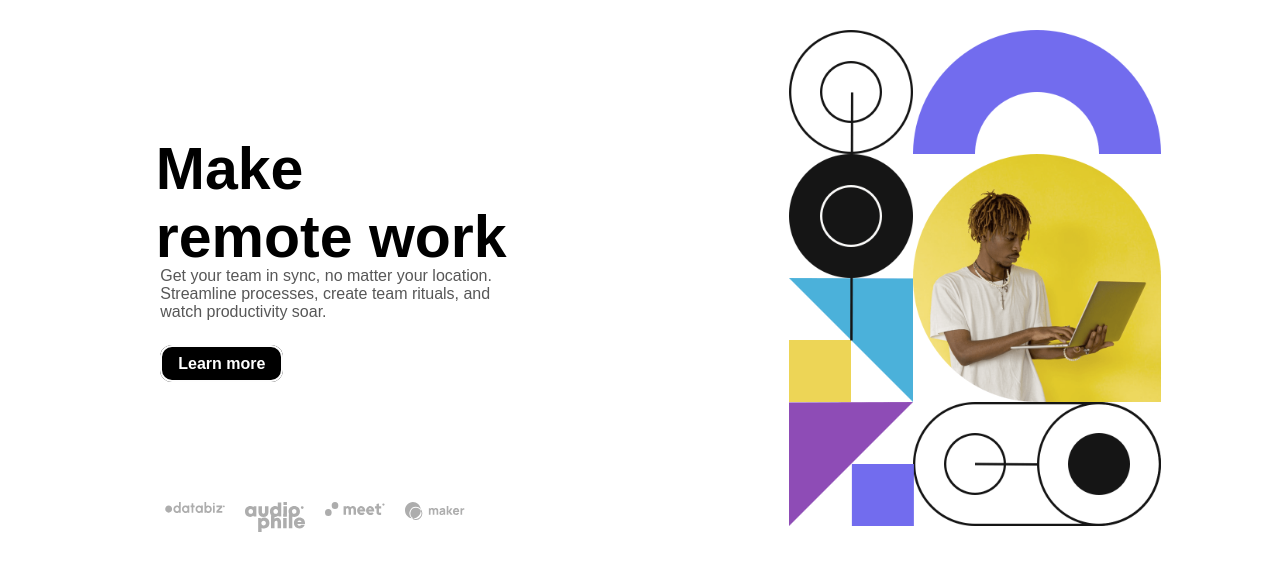
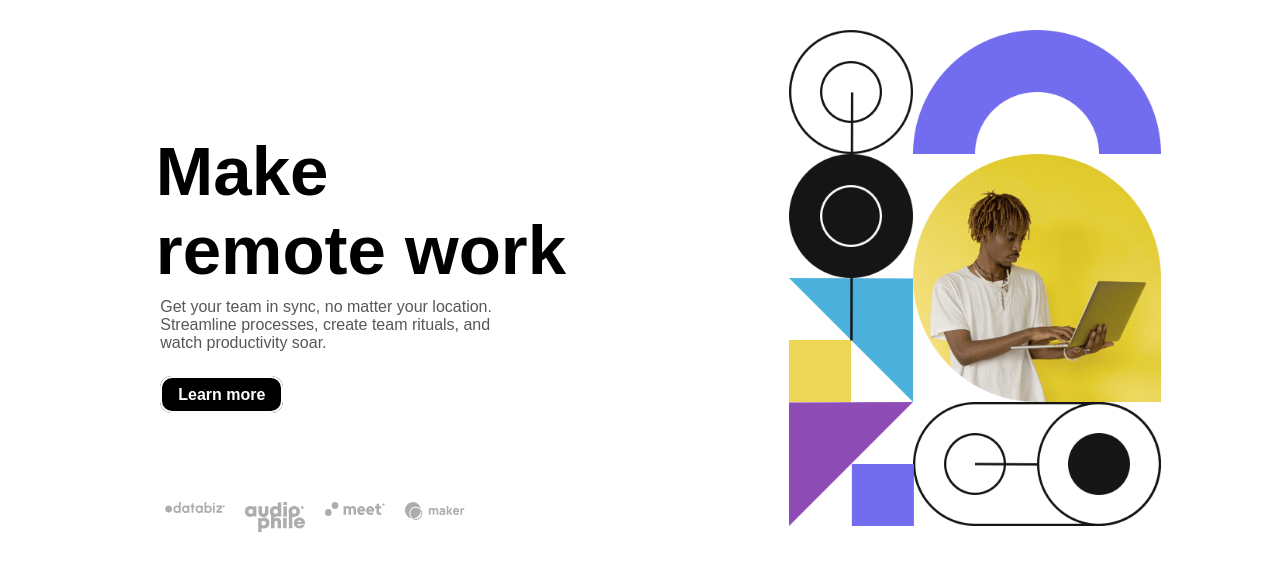
Before and after one commit to Chad96/Portfolio, a plain HTML site: page index.html in a window 1280 px wide. Shown: the part 66-636 px from the top of the page. Drawn offline with Linux system fonts and the light colour scheme; a script that the page names is missing.

Commit message:
css update

```diff
--- a/styles.css
+++ b/styles.css
@@ -147,7 +147,7 @@ nav a {
   padding: 15px;
   max-width: 100%;
   margin-left: 10.1%;
-  margin-top: 5%;
+  margin-top: 10%;
   color: #575757;
 }
 
@@ -155,9 +155,9 @@ nav a {
   position: absolute;
   left: 15px;
   top: 15px;
-  margin-top: 14.5%;
+  margin-top: 14.3%;
   margin-left: 11%;
-  font-size: 59px;
+  font-size: 69px;
   color: #000;
 }
 
```
